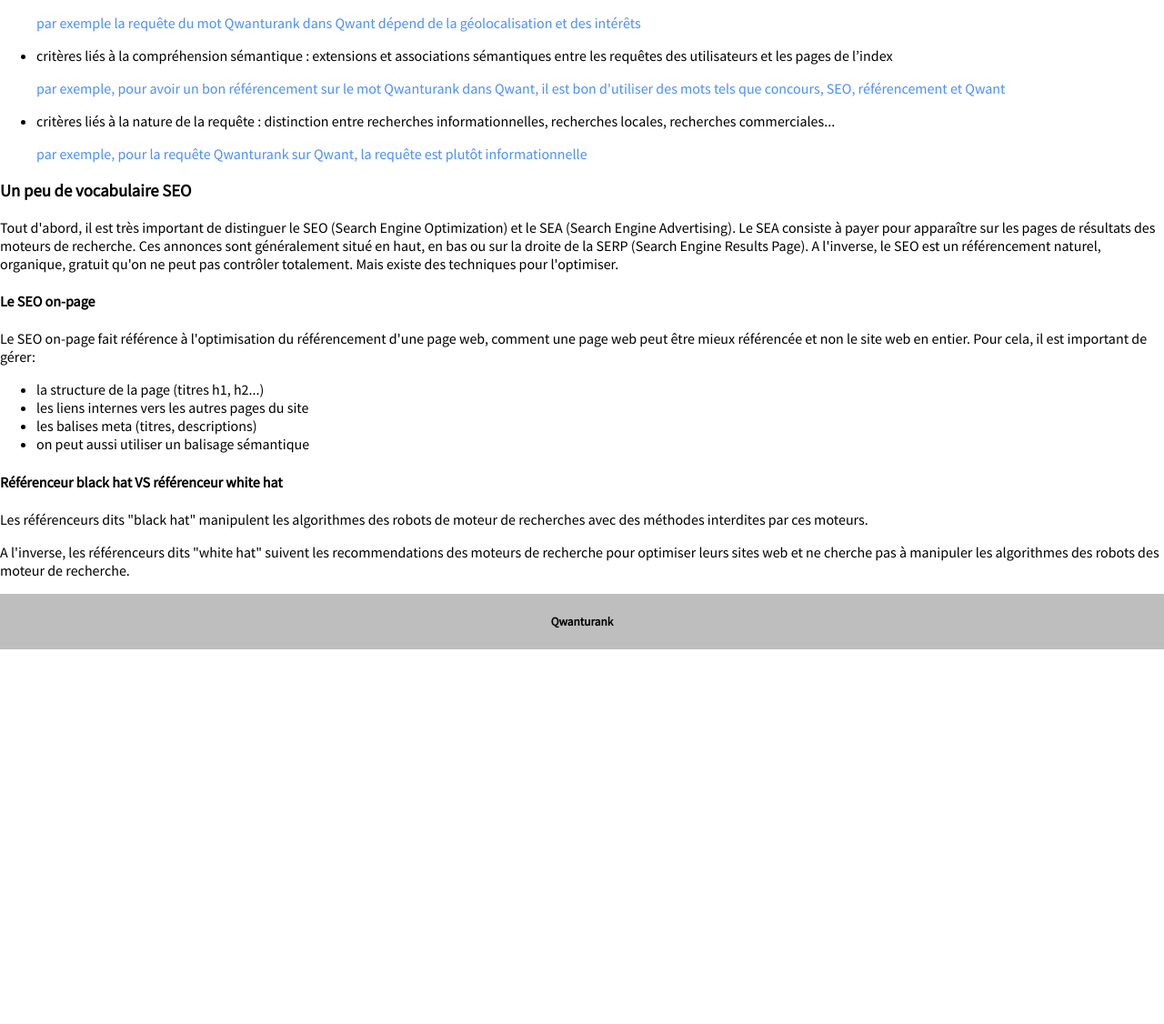
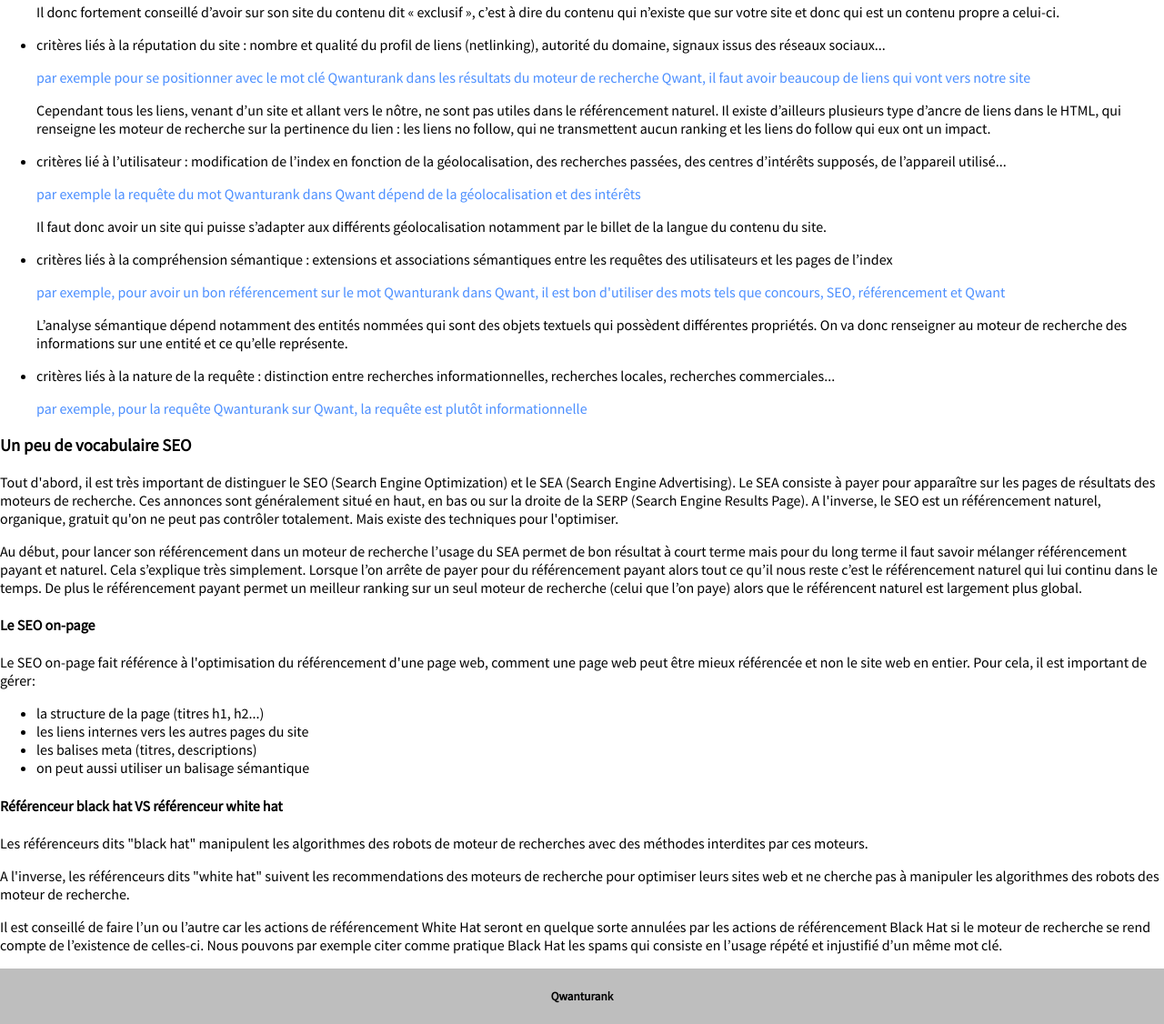
Before and after one commit to zoevincent/qwanturank, a plain HTML site: page pages/seo.html in a window 1280 px wide. Shown: the part 1152-2278 px from the top of the page at 91% size. Before the commit the page ends 1866 px from the top, so only its background shows below. Drawn offline with Linux system fonts and the light colour scheme.

Commit message:
content add in seo page

```diff
--- a/pages/seo.html
+++ b/pages/seo.html
@@ -55,6 +55,15 @@
             analysent les pages des sites internet. En prenant en compte différents critères, ces robots évaluent la
             page. C'est ce que leur permet de définir la position de la page dans les résultats de recherche.
         </p>
+        <p>
+            On appelle cela l’indexation. Lorsque qu’un site est indexé par un moteur de recherche cela signifie qu’il a
+            pris connaissance de ce site, et donc qu’il a copié le contenu de ce site dans son data center. Il existe
+            d’ailleurs un façon très simple de savoir si votre site est indexé par google. Il suffit de taper dans la
+            barre de recherche « site: nomdevotresite.com ». Si votre site n’apparaît pas dans les résultats c’est qu’il
+            n’est pas encore indexé par Google. Le moteur de recherche propose d’ailleurs un formulaire de soumission
+            qui consiste à créer un lien de votre site sur un autre site qui lui est indexé et qui permettra donc au
+            crawler lorsqu’il tombera sur ce lien d’accéder à votre site et d’en indexer toutes les pages disponibles.
+        </p>
         <h3>L'histoire du SEO</h3>
         <p>Tout commence en 1994, quand arrive Yahoo: un annuaire du web. C'est le début des outils de recherche.</p>
         <p>En 1998, Google arrive: c'est le premier moteur de recherche.</p>
@@ -92,6 +101,10 @@
                     par exemple pour ranker avec le mot clé Qwanturank dans les résultats du moteur de recherche Qwant,
                     il faut avoir du contenu récent, bien rédigé et bien réalisé techniquement
                 </p>
+                <p>
+                    Il donc fortement conseillé d’avoir sur son site du contenu dit « exclusif », c’est à dire du
+                    contenu qui n’existe que sur votre site et donc qui est un contenu propre a celui-ci.
+                </p>
             </li>
             <li>
                 <p>
@@ -103,6 +116,13 @@
                     Qwant,
                     il faut avoir beaucoup de liens qui vont vers notre site
                 </p>
+                <p>
+                    Cependant tous les liens, venant d’un site et allant vers le nôtre, ne sont pas utiles dans le
+                    référencement naturel. Il existe d’ailleurs plusieurs type d’ancre de liens dans le HTML, qui
+                    renseigne les moteur de recherche sur la pertinence du lien : les liens no follow, qui ne
+                    transmettent
+                    aucun ranking et les liens do follow qui eux ont un impact.
+                </p>
             </li>
             <li>
                 <p>
@@ -112,6 +132,10 @@
                 </p>
                 <p class="example">
                     par exemple la requête du mot Qwanturank dans Qwant dépend de la géolocalisation et des intérêts
+                </p>
+                <p>
+                    Il faut donc avoir un site qui puisse s’adapter aux différents géolocalisation notamment par le
+                    billet de la langue du contenu du site.
                 </p>
             </li>
             <li>
@@ -123,6 +147,11 @@
                 <p class="example">
                     par exemple, pour avoir un bon référencement sur le mot Qwanturank dans Qwant, il est bon d'utiliser
                     des mots tels que concours, SEO, référencement et Qwant
+                </p>
+                <p>
+                    L’analyse sémantique dépend notamment des entités nommées qui sont des objets textuels qui
+                    possèdent différentes propriétés. On va donc renseigner au moteur de recherche des informations sur
+                    une entité et ce qu’elle représente.
                 </p>
             </li>
             <li>
@@ -142,6 +171,14 @@
             recherche. Ces annonces sont généralement situé en haut, en bas ou sur la droite de la SERP (Search Engine
             Results Page). A l'inverse, le SEO est un référencement naturel, organique, gratuit qu'on ne peut pas
             contrôler totalement. Mais existe des techniques pour l'optimiser.
+        </p>
+        <p>
+            Au début, pour lancer son référencement dans un moteur de recherche l’usage du SEA permet de bon résultat à
+            court terme mais pour du long terme il faut savoir mélanger référencement payant et naturel. Cela s’explique
+            très simplement. Lorsque l’on arrête de payer pour du référencement payant alors tout ce qu’il nous reste
+            c’est le référencement naturel qui lui continu dans le temps. De plus le référencement payant permet un
+            meilleur ranking sur un seul moteur de recherche (celui que l’on paye) alors que le référencent naturel est
+            largement plus global.
         </p>
         <h4>Le SEO on-page</h4>
         <p>
@@ -163,6 +200,12 @@
         <p>A l'inverse, les référenceurs dits "white hat" suivent les recommendations des moteurs de recherche pour
             optimiser leurs sites web et ne cherche pas à manipuler les algorithmes des robots des moteur de recherche.
         </p>
+        <p>
+            Il est conseillé de faire l’un ou l’autre car les actions de référencement White Hat seront en quelque sorte
+            annulées par les actions de référencement Black Hat si le moteur de recherche se rend compte de l’existence
+            de celles-ci. Nous pouvons par exemple citer comme pratique Black Hat les spams qui consiste en l’usage
+            répété et injustifié d’un même mot clé.
+        </p>
     </main>
     <footer>
         <h5>Qwanturank</h5>
```
